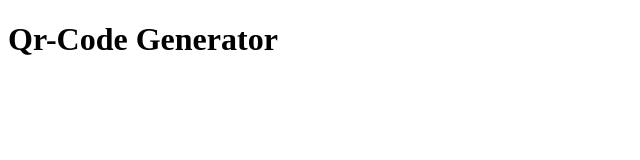
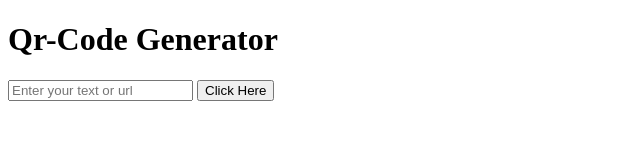
Before and after one commit to mdsajalali/qr-code-generator, a plain HTML site: page index.html in a window 1280 px wide. Shown: the whole page, without its empty margins (0-640 px from the left). Drawn offline with Linux system fonts and the light colour scheme.

Commit message:
html added

```diff
--- a/index.html
+++ b/index.html
@@ -7,7 +7,12 @@
     <link rel="stylesheet" href="./style.css" />
   </head>
   <body>
-    <h1>Qr-Code Generator</h1>
+    <div class="qr-container">
+      <h1>Qr-Code Generator</h1>
+      <input type="text" id="qr-input" placeholder="Enter your text or url" />
+      <button id="qr-button">Click Here</button>
+      <img src="" alt="" id="qr-img" />
+    </div>
     <script src="./main.js"></script>
   </body>
 </html>
```
